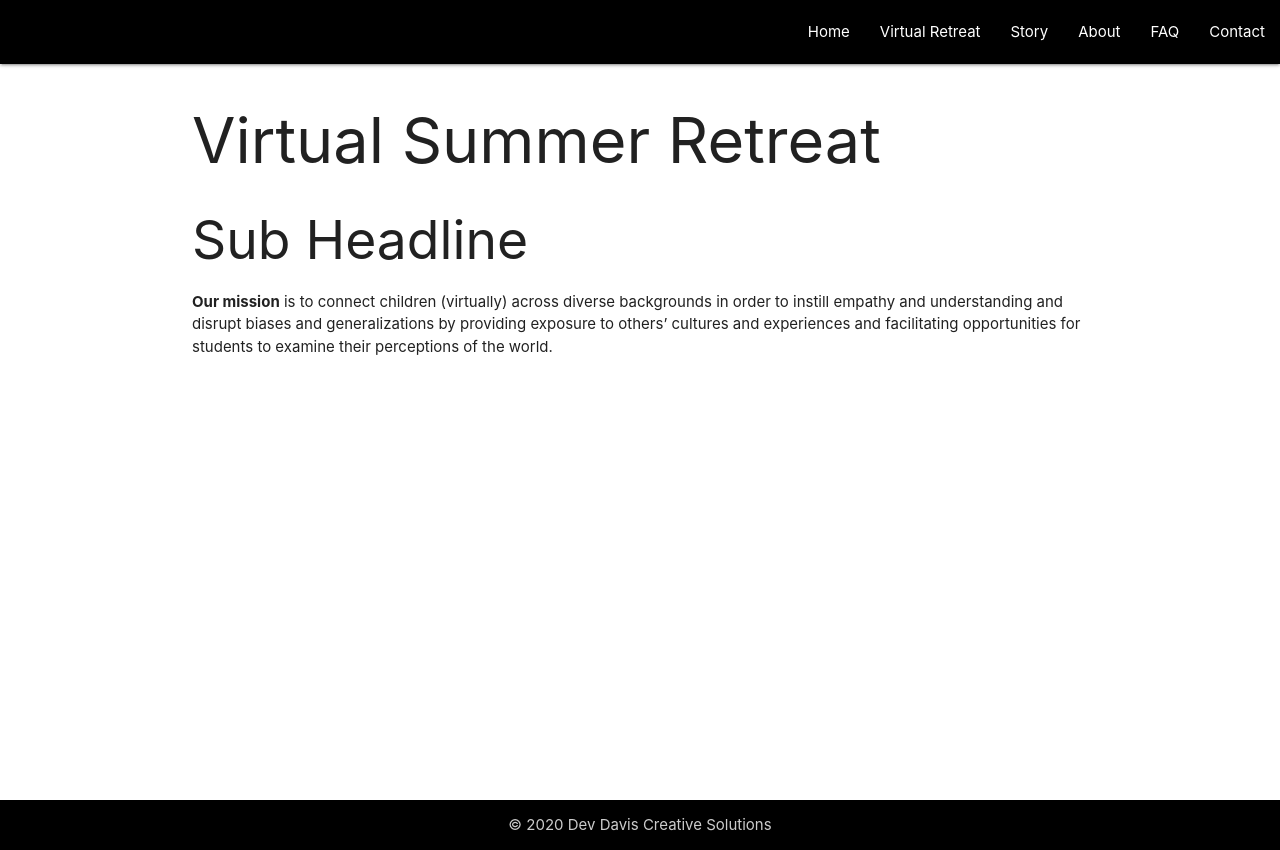
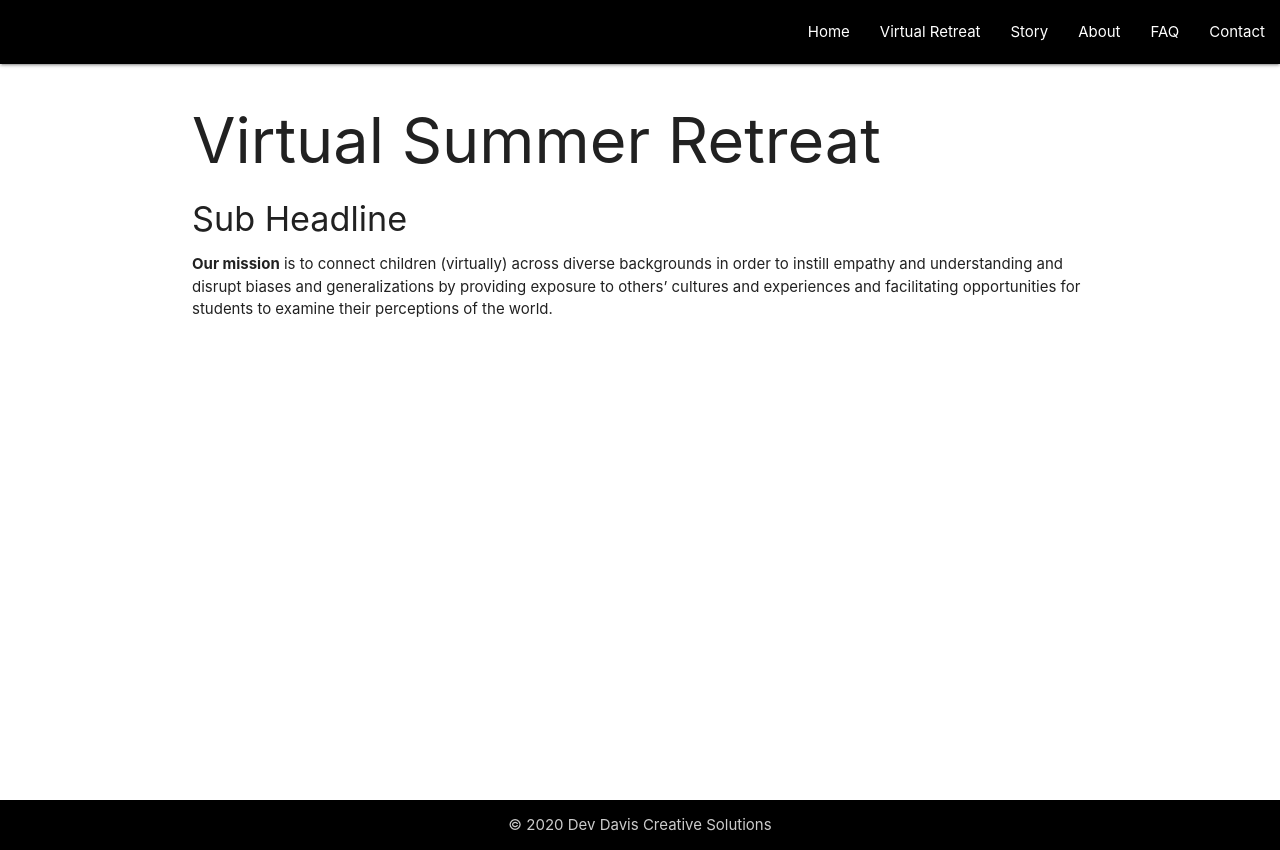
Before and after one commit to Devdavis2/diversity-camp, a React (Create React App) app: page /Home in a window 1280 px wide. Built offline with nearby package versions, Linux system fonts and the light colour scheme.

Commit message:
updated styling and copy

```diff
--- a/src/Components/Home.js
+++ b/src/Components/Home.js
@@ -5,7 +5,7 @@ class Home extends React.Component {
         return (
             <div className = "container">
                 <h1> Virtual Summer Retreat</h1>
-                <h2> Sub Headline</h2>
+                <h4> Sub Headline</h4>
                 <p><b>Our mission</b> is to connect children (virtually) across diverse backgrounds in order to instill empathy
                 and understanding and disrupt biases and generalizations by providing exposure to others’ cultures and
                 experiences and facilitating opportunities for students to examine their perceptions of the world.</p>
```
